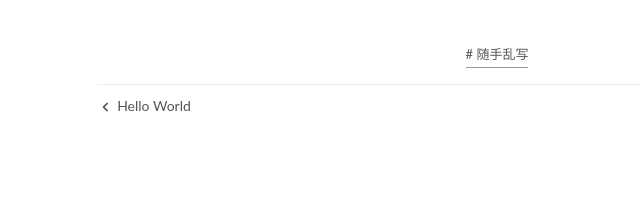
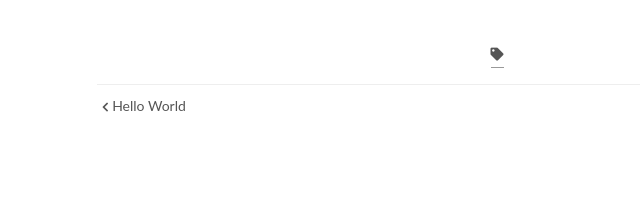
Before and after one commit to qinmingshiguangxue/qinmingshiguangxue.github.io, a plain HTML site: page 2020/06/25/文章标题/index.html in a window 1280 px wide. Shown: the part 468-676 px from the top of the page, 143-783 px from the left. Drawn offline with Linux system fonts and the light colour scheme.

Commit message:
Site updated: 2020-07-06 22:09:53

```diff
--- a/2020/06/25/文章标题/index.html
+++ b/2020/06/25/文章标题/index.html
@@ -220,7 +220,7 @@
 
       <footer class="post-footer">
           <div class="post-tags">
-              <a href="/tags/%E9%9A%8F%E6%89%8B%E4%B9%B1%E5%86%99/" rel="tag"># 随手乱写</a>
+              <a href="/tags/%E9%9A%8F%E6%89%8B%E4%B9%B1%E5%86%99/" rel="tag"><i class="fa fa-tag"></i>
           </div>
 
 
```
